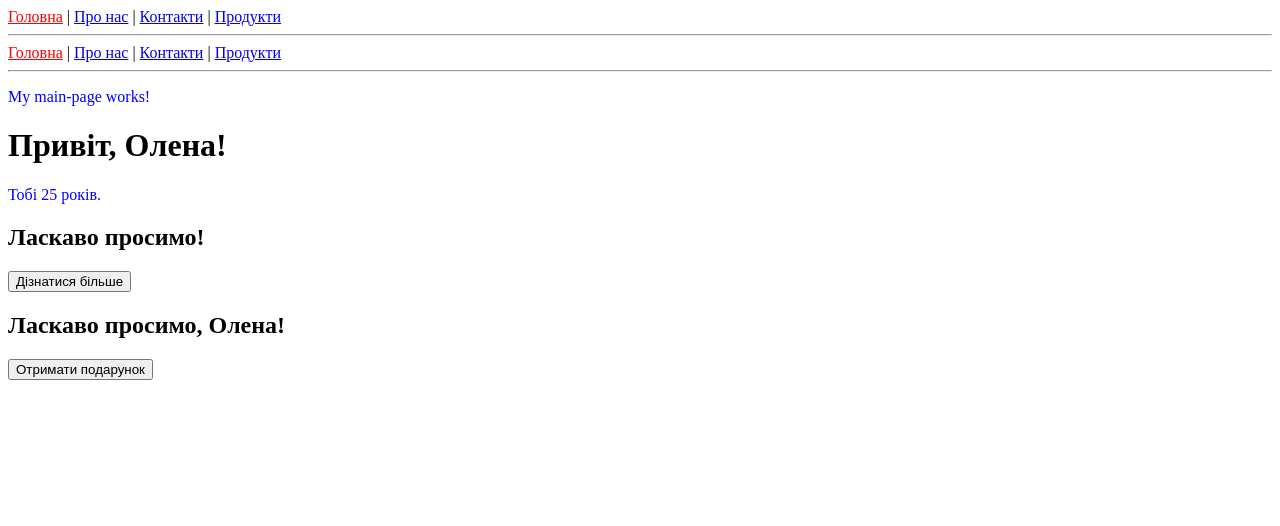
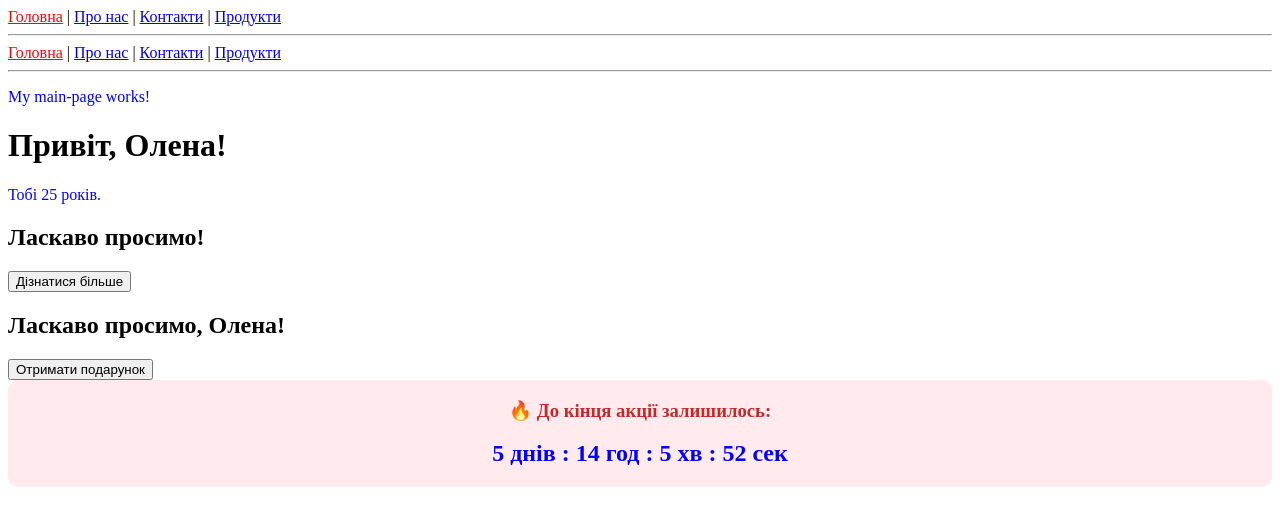
Before and after one commit to OksanaKononenko/my-first-angular-app, an Angular app: page / in a window 1280 px wide. Shown: the top 526 px of the page. Built offline with nearby package versions, Linux system fonts and the light colour scheme.

Commit message:
запущений зворотній таймер і зникнення тексту по таймеру

```diff
--- a/src/app/components/main-page/main-page.html
+++ b/src/app/components/main-page/main-page.html
@@ -21,3 +21,15 @@
     <p>🎉 Твій секретний промокод: <strong>ANGULAR2024</strong></p>
   </div>
 }
+
+
+<div style="background-color: #ffebee; padding: 20px; border-radius: 10px; text-align: center; margin-bottom: 20px;">
+  <h3 style="color: #c62828; margin-top: 0;">🔥 До кінця акції залишилось:</h3>
+
+  <p style="font-size: 24px; font-weight: bold; margin: 0;">
+    {{ days }} днів :
+    {{ hours }} год :
+    {{ minutes }} хв :
+    {{ seconds }} сек
+  </p>
+</div>
--- a/src/app/components/main-page/main-page.ts
+++ b/src/app/components/main-page/main-page.ts
@@ -1,4 +1,4 @@
-import { Component } from '@angular/core';
+import { Component, OnDestroy, ChangeDetectorRef, inject } from '@angular/core';
 
 @Component({
   selector: 'app-main-page',
@@ -6,37 +6,66 @@ import { Component } from '@angular/core';
   templateUrl: './main-page.html',
   styleUrl: './main-page.css',
 })
+export class MainPage implements OnDestroy {
+  // Підключаємо детектор змін
+  private cdr = inject(ChangeDetectorRef);
 
-export class MainPage {
-  // Створюємо звичайну текстову змінну
+  // --- ЗМІННІ КОРИСТУВАЧА ---
   userName = 'Олена';
   userAge = 25;
+  showSecretMessage = false;
 
+  // --- ЗМІННІ ЛІЧИЛЬНИКА ---
+  days = 0;
+  hours = 0;
+  minutes = 0;
+  seconds = 0;
 
-// Це наша нова функція. Дужки () означають, що це дія.
+  private timerId: any;
+  targetDate = new Date('2026-08-19T11:05:59').getTime();
+
+  // Запускаємо лічильник одразу при створенні компонента
+  constructor() {
+    this.startCountdown();
+  }
+
+  // --- ФУНКЦІЇ ПОВІДОМЛЕНЬ ---
   showMessage() {
-    // Вбудована команда браузера, яка показує спливаюче вікно
     alert('Дякуємо, що обрали наш бренд!');
   }
 
-
-// Створюємо змінну-перемикач. Спочатку вона false (вимкнена / прихована)
-  showSecretMessage = false;
-
-  // Оновлюємо нашу функцію
   toggleMessage() {
-    // Знак оклику ! означає "зроби навпаки".
-    // Було false - стане true. Було true - стане false.
     this.showSecretMessage = !this.showSecretMessage;
   }
 
+  // --- ФУНКЦІЇ ТАЙМЕРА ---
+  startCountdown() {
+    // ЗАПИСУЄМО таймер у змінну timerId
+    this.timerId = setInterval(() => {
+      const now = new Date().getTime();
+      const distance = this.targetDate - now;
 
+      console.log('Залишилось мілісекунд:', distance);
 
+      if (distance > 0) {
+        this.days = Math.floor(distance / (1000 * 60 * 60 * 24));
+        this.hours = Math.floor((distance % (1000 * 60 * 60 * 24)) / (1000 * 60 * 60));
+        this.minutes = Math.floor((distance % (1000 * 60 * 60)) / (1000 * 60));
+        this.seconds = Math.floor((distance % (1000 * 60)) / 1000);
 
+        // ✅ ПРИМУСОВО оновлюємо екран кожну секунду
+        this.cdr.detectChanges();
+      } else {
+        // Якщо час вийшов — зупиняємо таймер
+        clearInterval(this.timerId);
+      }
+    }, 1000);
+  }
 
-
-
-
-
-
+  // Очищуємо пам'ять (зупиняємо таймер), коли йдемо зі сторінки
+  ngOnDestroy() {
+    if (this.timerId) {
+      clearInterval(this.timerId);
+    }
+  }
 }
--- a/src/app/components/products-page/products-page.ts
+++ b/src/app/components/products-page/products-page.ts
@@ -1,4 +1,4 @@
-import { Component } from '@angular/core';
+import { Component, ChangeDetectorRef, inject} from '@angular/core';
  // Імпортуємо компонент ProductCardComponent/
  // Виходимо з папки products-page (..) і заходимо в сусідню папку product-card:
 import { ProductCardComponent } from '../product-card-component/product-card';
@@ -9,6 +9,7 @@ interface CartItem {
   price: number;
   quantity: number;
   totalPrice: number;
+  cdr?: ChangeDetectorRef; // Додаємо опціональне поле для ChangeDetectorRef
 }
 
 @Component({
@@ -107,43 +108,33 @@ testClick(product: CartItem) {
   console.log('Кнопка натиснута! Видаляємо товар:', product.name);
 }
 
-// Функція видалення товару з кошика
-removeFromCart(product: CartItem) {
-  // 1. Шукаємо цей товар на нашій вітрині (у головному масиві)
-  const shelfItem = this.productsList.find(item => item.name === product.name);
 
-  // 2. Якщо знайшли — повертаємо на полицю ту кількість, що лежала в кошику
+
+// Підключаємо "пульт керування" оновленням екрана
+  private cdr = inject(ChangeDetectorRef);
+
+removeFromCart(product: any) {
+  // 1. Повертаємо товар на вітрину
+  const shelfItem = this.productsList.find(p => p.name === product.name);
   if (shelfItem) {
     shelfItem.quantity += product.quantity;
-
   }
 
-  // 3. Викидаємо товар з масиву кошика (залишаємо всі, крім натиснутого)
+  // 2. Викидаємо товар з кошика
   this.cart = this.cart.filter(item => item.name !== product.name);
 
-  console.log('Товар видалено з кошика:', product.name);
-// 3. ОЧИЩЕННЯ ТА ЗАПИС НОВОЇ ФРАЗИ:
-  // Якщо ми видалили товар, який був "останнім доданим", очищаємо повідомлення
-  // if (this.lastAddedProduct ) {
-  //   this.lastAddedProduct = ''; // Прибираємо повідомлення з екрана
-  //   console.log('Повідомлення про доданий товар очищено');
+  // 3. ЗАПИСУЄМО НОВУ ФРАЗУ (     ` ` - це косі лапки біля клавіші Esc)
+  this.lastAddedProduct = `Видалено: ${product.name}`;
 
-  // }
+  // 4. Запускаємо таймер очищення
+  setTimeout(() => {
+    this.lastAddedProduct = '';
+
+    // ✅ ПРИМУСОВО кажемо Angular оновити екран, щоб напис точно зник
+    // ( треба підключити ChangeDetectorRef в imports і в конструкторі )
+    this.cdr.detectChanges();
+  }, 2000); // 2000 мс = 2 секунди
+}
 
 
-  // 3. ОСЬ ТУТ МИ ПЕРЕЗАПИСУЄМО ЗМІННУ:
-  this.lastAddedProduct = `Видалено: ${product.name}`;
-
-  // Якщо хочеш, щоб повідомлення зникало через - секунди, додай це:
-  setTimeout(() => {
-    this.lastAddedProduct = '';
-    console.log('Повідомлення про видалення товару зникло');
-    // confirm('Повідомлення про видалення товару зникло');  повідомлення не зникне, бо confirm блокує виконання коду, тому краще його не використовувати
-  }, 1000);
-
-  // Або, якщо ти хочеш записати фразу про видалення, можна зробити так:
-  // this.lastAddedProduct = `Видалено: ${product.name}`;
-
-}
-
 }     // кінець блоку export
--- /dev/null
+++ b/src/app/product-card/product-card.html
@@ -0,0 +1 @@
+<p>product-card works!</p>
```
Also changed, not shown: src/app/product-card/product-card.ts (added, +11 -0 lines), src/app/product-card/product-card.css (added), 1 other file (tests, documents, lock files or other folders).
